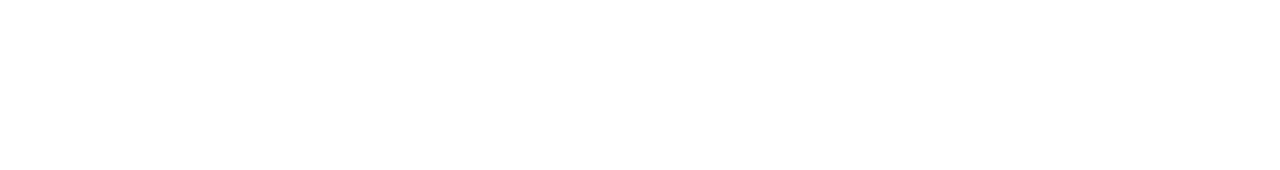
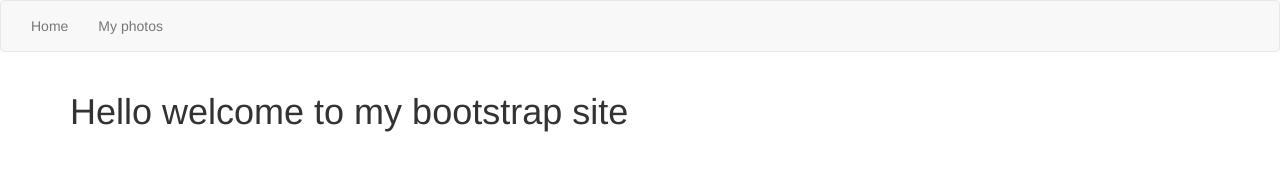
Before and after one commit to ashattack/Coursera-Responsive-Web-Basics, a plain HTML site: page bootstrap_basic_bootstrap_setup_week2/index.html in a window 1280 px wide. Drawn offline with Linux system fonts and the light colour scheme.

Commit message:
navbar created

```diff
--- a/bootstrap_basic_bootstrap_setup_week2/index.html
+++ b/bootstrap_basic_bootstrap_setup_week2/index.html
@@ -16,6 +16,18 @@
 
   <body>
 
+  <nav class="navbar navbar-default">
+    <div class="container-fluid">
+      <ul class="nav navbar-nav">
+        <li><a href="#">Home</a></li>
+        <li><a href="#">My photos</a></li>
+      </ul>
+    </div>
+  </nav>
+    <div class="container">
+      <h1>Hello welcome to my bootstrap site</h1>
+    </div>
+
     <script src="js/jquery.min.js"></script> <!-- jquery libraries -->
     <script src="js/bootstrap.min.js"></script> <!-- bootsrap libraries -->
 
```
